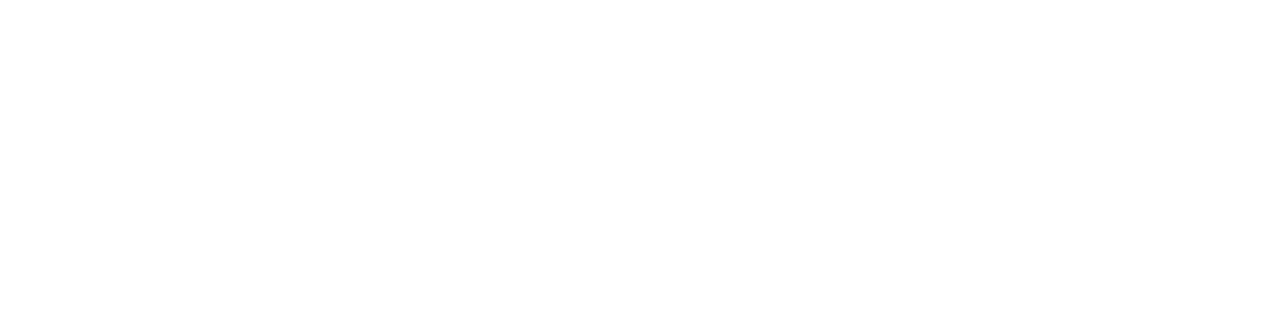
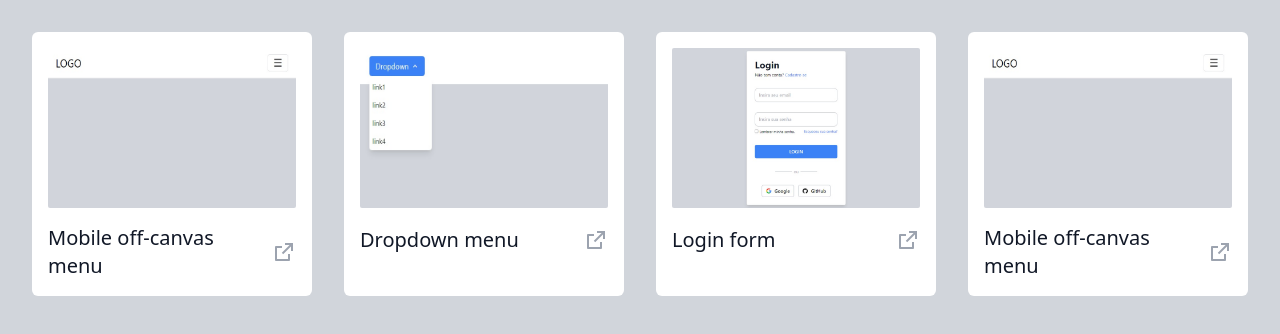
Before and after one commit to TitanVHs/Tailwindcss-componentes, a website: page src/index.html in a window 1280 px wide. Drawn offline with nearby package versions, Linux system fonts and the light colour scheme.

Commit message:
form update + index update

```diff
--- a/src/index.html
+++ b/src/index.html
@@ -5,12 +5,52 @@
     <meta http-equiv="X-UA-Compatible" content="IE=edge">
     <meta name="viewport" content="width=device-width, initial-scale=1.0">
 
+    <script src="https://cdn.tailwindcss.com"></script>
+
     <link href="https://cdn.jsdelivr.net/npm/remixicon@2.2.0/fonts/remixicon.css" rel="stylesheet">
     <link rel="stylesheet" href="../dist/output.css">
 
-    <title>Document</title>
+    <title>TailwindCSS Componentes</title>
 </head>
-<body>
+<body class="bg-gray-300">
+
+    <div class="container mx-auto p-8">
+        <div class="md:grid-cols-2 lg:grid-cols-4 grid grid-cols-1 gap-8">
+
+            <a href="components/mobile-off-canvas.html" target="_blank" class="bg-white p-4 w-full h-full space-y-4 rounded-md group hover:scale-105 duration-150">
+                <img class="w-full h-40 rounded-sm" src="../assets/images/Captura da Web_5-6-2023_308_.jpeg">
+                <div class="flex justify-between items-center text-gray-900 text-xl">
+                    Mobile off-canvas menu
+                    <i class="ri-external-link-line text-gray-400 text-2xl group-hover:text-blue-500"></i>
+                </div>
+            </a>
+
+            <a href="components/dropdown.html" target="_blank" class="bg-white p-4 w-full h-full space-y-4 rounded-md group hover:scale-105 duration-150">
+                <img class="w-full h-40 rounded-sm" src="../assets/images/Captura da Web_5-6-2023_3932_.jpeg">
+                <div class="flex justify-between items-center text-gray-900 text-xl">
+                    Dropdown menu
+                    <i class="ri-external-link-line text-gray-400 text-2xl group-hover:text-blue-500"></i>
+                </div>
+            </a>
+
+            <a href="components/form.html" target="_blank" class="bg-white p-4 w-full h-full space-y-4 rounded-md group hover:scale-105 duration-150">
+                <img class="w-full h-40 object-cover rounded-sm" src="../assets/images/Captura da Web_5-6-2023_3100_.jpeg">
+                <div class="flex justify-between items-center text-gray-900 text-xl">
+                    Login form
+                    <i class="ri-external-link-line text-gray-400 text-2xl group-hover:text-blue-500"></i>
+                </div>
+            </a>
+
+            <a href="components/mobile-off-canvas.html" target="_blank" class="bg-white p-4 w-full h-full space-y-4 rounded-md group hover:scale-105 duration-150">
+                <img class="w-full h-40 rounded-sm" src="../assets/images/Captura da Web_5-6-2023_308_.jpeg">
+                <div class="flex justify-between items-center text-gray-900 text-xl">
+                    Mobile off-canvas menu
+                    <i class="ri-external-link-line text-gray-400 text-2xl group-hover:text-blue-500"></i>
+                </div>
+            </a>
+
+        </div>
+    </div>
 
 </body>
 </html>
```
Also changed, not shown: src/components/dropdown.html (+1 -0 lines), src/components/form.html (+18 -12 lines), src/components/mobile-off-canvas.html (+1 -0 lines), src/components/sidebar-menu.html (added, +18 -0 lines), assets/images/Captura da Web_5-6-2023_308_.jpeg (added), assets/images/Captura da Web_5-6-2023_3100_.jpeg (added), assets/images/Captura da Web_5-6-2023_3932_.jpeg (added).
